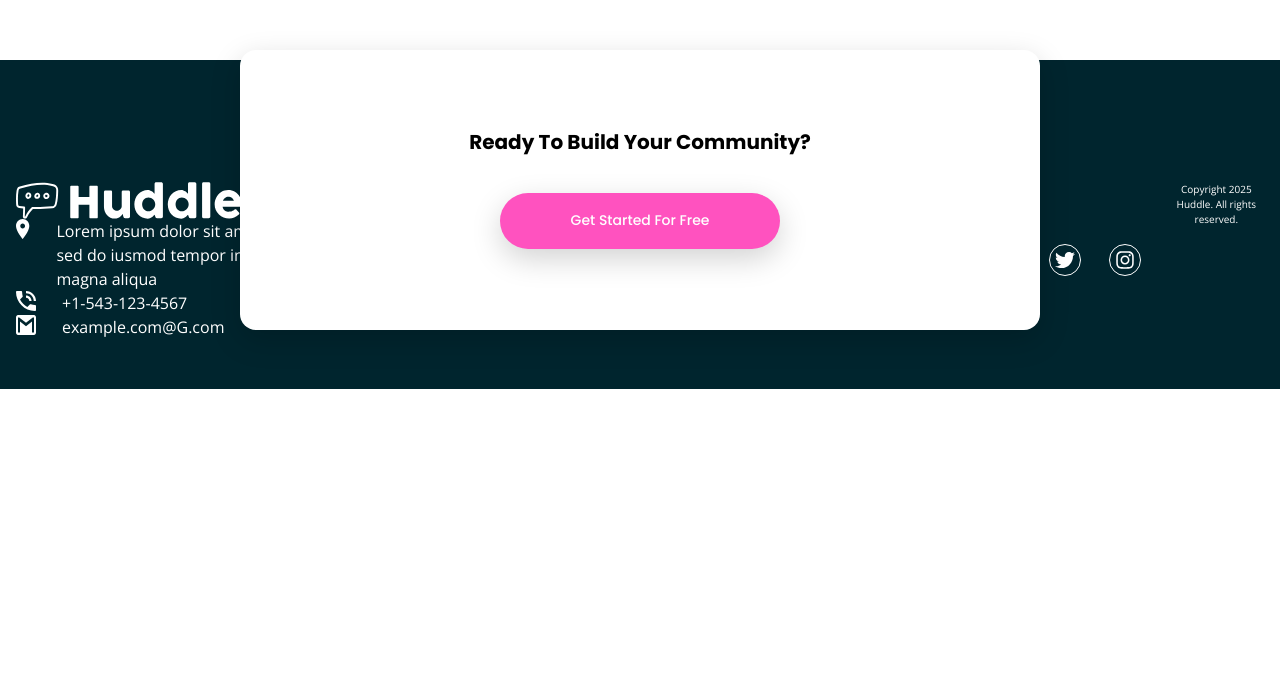
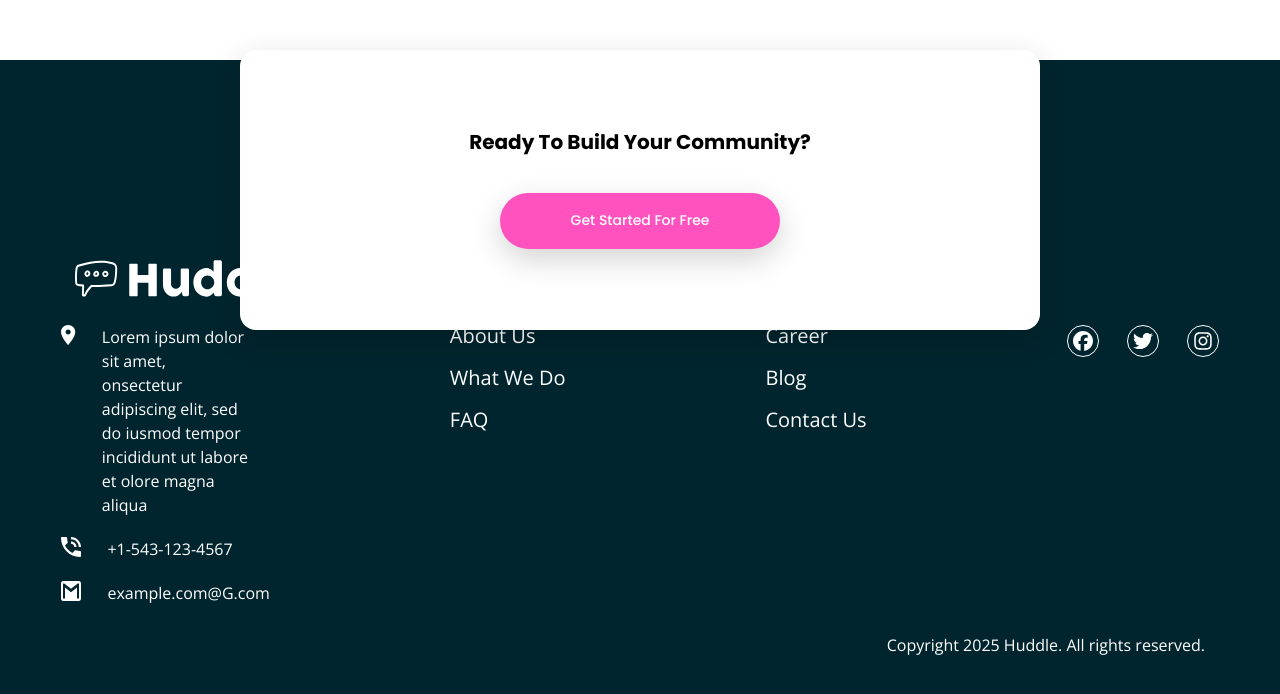
Before and after one commit to saifzayat/nft-preview-card-main, a React (Vite) app: page /card6 in a window 1280 px wide. Shown: the part 2170-2864 px from the top of the page. Before the commit the page ends 2559 px from the top, so only its background shows below. Built offline with nearby package versions, Linux system fonts and the light colour scheme.

Commit message:
card 6 done

```diff
--- a/src/Components/Card6/VICard.jsx
+++ b/src/Components/Card6/VICard.jsx
@@ -78,8 +78,9 @@ function VICard() {
         </div>
       </div>
       <footer className={styles.footer}>
-        <div>
         <img src={log} alt="logo" className={styles.log2} />
+        <div className={styles.details}>
+          <div className={styles.group}>
             <div className={styles.det}>
               <img src={locIcon} alt="location icon" className={styles.icon} />
               <p className={styles}>
@@ -96,16 +97,21 @@ function VICard() {
               <p className={styles}>example.com@G.com</p>
             </div>
           </div>
+          <div className={styles.group}>
             <h1 className={styles.stat}>About Us</h1>
             <h1 className={styles.stat}>What We Do</h1>
             <h1 className={styles.stat}>FAQ</h1>
+          </div>
+          <div className={styles.group}>
             <h1 className={styles.stat}>Career</h1>
             <h1 className={styles.stat}>Blog</h1>
             <h1 className={styles.stat}>Contact Us</h1>
+          </div>
           <div className={styles.icons}>
             <FontAwesomeIcon className={styles.iconS} icon={faFacebook} />
             <FontAwesomeIcon className={styles.iconS} icon={faTwitter} />
             <FontAwesomeIcon className={styles.iconS} icon={faInstagram} />
+          </div>
         </div>
         <p className={styles.copyright}>
           {`Copyright ${new Date().getFullYear()} Huddle. All rights reserved.`}
--- a/src/Components/Card6/VICard.module.css
+++ b/src/Components/Card6/VICard.module.css
@@ -115,13 +115,24 @@
   gap: 28px;
   background-color: #00252e;
   color: #ffffff;
-  flex-direction: row;
-  padding: 16px;
-  padding-top: 122px;
-  padding-bottom: 50px;
+  flex-direction: column;
+  padding: 200px 75px 150px 75px;
   font-family: var(--Open-Sans);
   font-size: 10px;
   font-weight: 200;
+}
+.details {
+  display: flex;
+  flex-direction: row;
+  align-items: flex-start;
+  justify-content: center;
+  gap: 200px;
+}
+.loc {
+  display: flex;
+  flex-direction: row;
+  align-items: center;
+  justify-content: center;
 }
 .icon {
   width: 20px;
@@ -200,7 +211,7 @@
   color: #000000;
   display: flex;
   align-items: center;
-  width: 50%;
+  width: 20%;
   filter: brightness(0) invert(1);
 }
 .det {
@@ -212,9 +223,11 @@
 }
 .stat {
   font-weight: 200;
+  width: max-content;
 }
 .copyright {
-  text-align: center;
+  text-align: end;
+  font-size: medium;
 }
 .iconS {
   width: 20px;
@@ -222,6 +235,13 @@
   border: 1px solid #fff;
   border-radius: 50px;
   padding: 5px;
+}
+.group {
+  display: flex;
+  flex-direction: column;
+  align-items: flex-start;
+  justify-content: center;
+  gap: 20px;
 }
 @media (max-width: 768px) {
   .background {
@@ -268,6 +288,12 @@
     border: 1px solid #fff;
     border-radius: 50px;
     padding: 5px;
+  }
+  .icons {
+    display: flex;
+    gap: 28px;
+    align-items: center;
+    justify-content: center;
   }
   .btn {
     max-width: 96px;
@@ -336,6 +362,7 @@
     align-items: center;
     justify-content: center;
     gap: 16px;
+    padding: 0px;
   }
   .CCM {
     display: flex;
@@ -399,5 +426,20 @@
   }
   .footer {
     flex-direction: column;
+    padding: 120px 16px 50px 16px;
+  }
+  .group {
+    display: flex;
+    flex-direction: column;
+    align-items: flex-start;
+    justify-content: center;
+    gap: 20px;
+  }
+  .details {
+    display: flex;
+    flex-direction: column;
+    align-items: unset;
+    justify-content: center;
+    gap: 30px;
   }
 }
```
Lines whose indentation alone changed are shown as unchanged.
